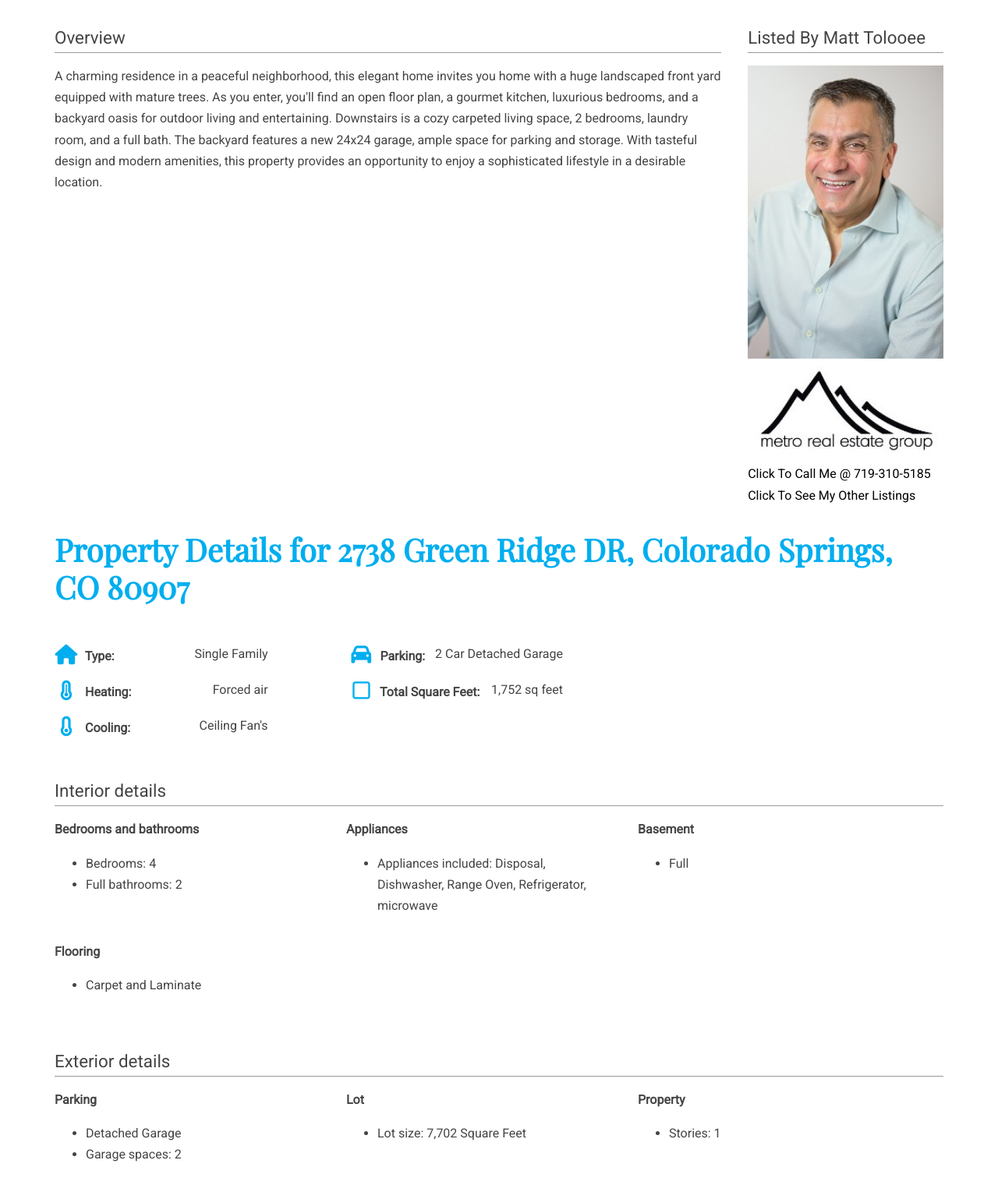
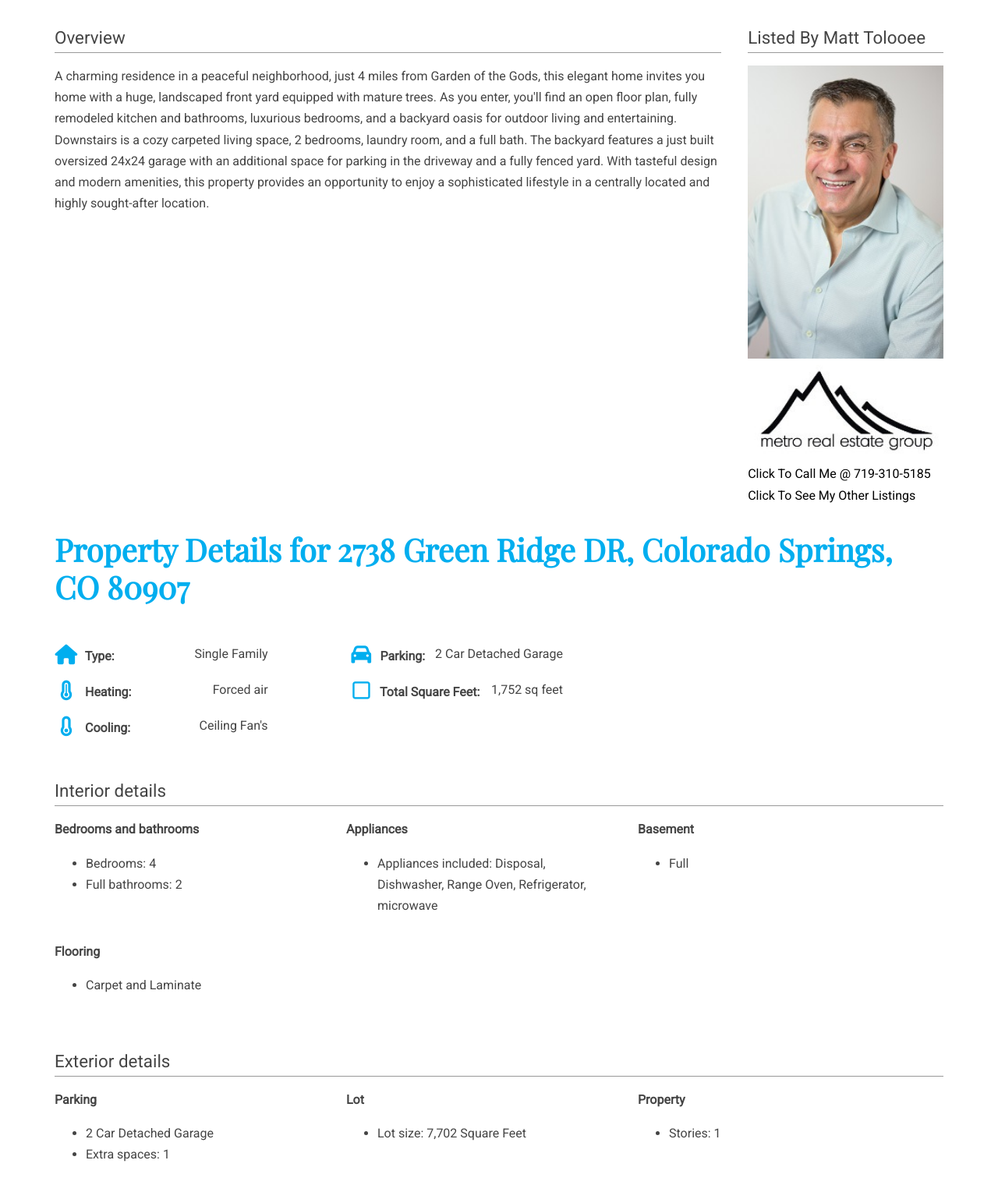
Before and after one commit to kaivont85/2738greenridgedrive, a plain HTML site: page index.html in a window 1280 px wide. Shown: the part 629-2158 px from the top of the page at 78% size. Drawn offline with nearby package versions, Linux system fonts and the light colour scheme; some packages are replaced by stand-ins of ours.

Commit message:
changed prices, verbiage and parking stuff

```diff
--- a/index.html
+++ b/index.html
@@ -78,7 +78,7 @@
           </div>
           <div class="Garage space">
             <div class="padded-inner-container">
-              <strong>2 Car</strong><small>Detached</small>
+              <strong>3</strong><small> Car Detached</small>
             </div>
           </div>
           <!-- <small class="year-built">Built: 2019</small> -->
@@ -332,7 +332,8 @@
       <div class="description">
         <h3>Overview</h3>
         <p>
-            A charming residence in a peaceful neighborhood, this elegant home invites you home with a huge landscaped front yard equipped with mature trees. As you enter, you'll find an open floor plan, a gourmet kitchen, luxurious bedrooms, and a backyard oasis for outdoor living and entertaining. Downstairs is a cozy carpeted living space, 2 bedrooms, laundry room, and a full bath. The backyard features a new 24x24 garage, ample space for parking and storage. With tasteful design and modern amenities, this property provides an opportunity to enjoy a sophisticated lifestyle in a desirable location.
+          A charming residence in a peaceful neighborhood, just 4 miles from Garden of the Gods, this elegant home invites you home with a huge, landscaped front yard equipped with mature trees. As you enter, you'll find an open floor plan, fully remodeled kitchen and bathrooms, luxurious bedrooms, and a backyard oasis for outdoor living and entertaining. Downstairs is a cozy carpeted living space, 2 bedrooms, laundry room, and a full bath. The backyard features a just built oversized 24x24 garage with an additional space for parking in the driveway and a fully fenced yard. With tasteful design and modern amenities, this property provides an opportunity to enjoy a sophisticated lifestyle in a centrally located and highly sought-after location.
+
         </p>
       </div>
 
@@ -425,8 +426,8 @@
         <div>
           <strong>Parking</strong>
           <ul>
-            <li> Detached Garage</li>
-            <li>Garage spaces: 2 </li>
+            <li>2 Car Detached Garage</li>
+            <li>Extra spaces: 1 </li>
           </ul>
         </div>
 
```
